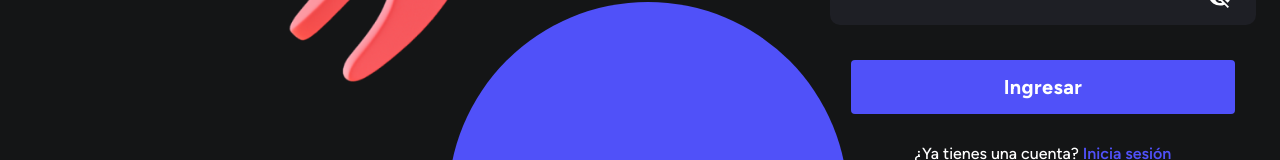
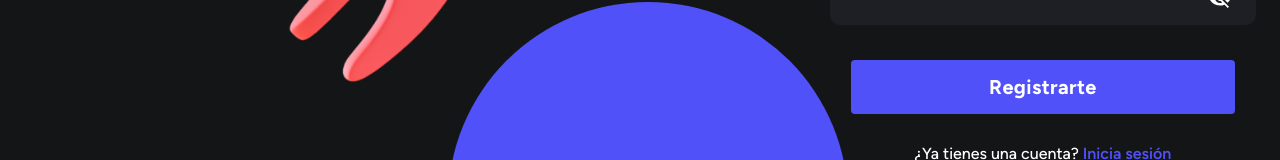
Before and after one commit to ricardoolivaresventura/ihc-project, a React (Create React App) app: page /register in a window 1280 px wide. Shown: the part 598-758 px from the top of the page. Built offline with nearby package versions, Linux system fonts and the light colour scheme; no server answers.

Commit message:
CREATE ACCOUNT

```diff
--- a/src/pages/Signup.js
+++ b/src/pages/Signup.js
@@ -3,6 +3,9 @@ import styled from 'styled-components';
 import { useNavigate } from 'react-router-dom';
 import InputWithLabel from '../components/login/InputWithLabel';
 import CustomButton from '../components/login/CustomButton';
+import { validationEmail } from '../utils/validationEmail';
+import { createUserWithEmailAndPassword } from 'firebase/auth';
+import { auth } from '../firebase';
 
 export default function Signup() {
   const navigate = useNavigate();
@@ -12,9 +15,65 @@ export default function Signup() {
   const [showPassword, setShowPassword] = useState(false);
   const [showRepeatPassword, setShowRepeatPassword] = useState(false);
   const [formError, setFormError] = useState({});
+  const [loading, setLoading] = useState(false);
+  const [loginError, setLoginError] = useState('');
 
   const navigateToLoginPage = () => {
     navigate('/login');
+  };
+
+  const handleClick = () => {
+    const errors = {};
+    setLoginError('');
+    if (!email || !password || !repeatPassword) {
+      if (!email) {
+        errors.email = true;
+        errors.emailError = 'El correo es obligatorio';
+      }
+      if (!password) {
+        errors.password = true;
+        errors.passwordError = 'La contraseña es obligatoria';
+      }
+      if (!repeatPassword) {
+        errors.repeatPassword = true;
+        errors.repeatPasswordError = 'La contraseña es obligatoria';
+      }
+    } else if (!validationEmail(email?.trim())) {
+      errors.email = true;
+      errors.emailError = 'Introduce un correo válido';
+    } else if (password.trim() !== repeatPassword.trim()) {
+      errors.password = true;
+      errors.passwordError = 'Las contraseñas no coinciden';
+      errors.repeatPassword = true;
+      errors.repeatPasswordError = 'Las contraseñas no coinciden';
+    } else if (password.trim().length < 6) {
+      errors.password = true;
+      errors.passwordError = 'Las contraseña debe tener mínimo 6 caracteres';
+      errors.repeatPassword = true;
+      errors.repeatPasswordError = 'Las contraseña debe tener mínimo 6 caracteres';
+    } else {
+      setLoading(true);
+      createUserWithEmailAndPassword(auth, email.trim(), password)
+        .then(async (response) => {
+          navigate('/');
+        })
+        .catch((err) => {
+          let message = 'Ocurrió un error, inténtalo otra vez';
+          switch (err.code) {
+            case 'auth/email-already-in-use':
+              message = 'El correo ya está siendo utilizado';
+              break;
+            case 'auth/internal-error':
+              message = 'Ocurrió un error, inténtalo otra vez';
+              break;
+            default:
+              break;
+          }
+          setLoading(false);
+          setLoginError(message);
+        });
+    }
+    setFormError(errors);
   };
 
   return (
@@ -64,8 +123,9 @@ export default function Signup() {
           errorMessage={formError.repeatPasswordError}
           marginTop={25}
         />
+        {loginError && <Error>{loginError}</Error>}
         <Footer>
-          <CustomButton title={'Ingresar'} />
+          <CustomButton title={'Registrarte'} loading={loading} handleClick={handleClick} />
           <DoesntHaveAccount onClick={navigateToLoginPage}>
             ¿Ya tienes una cuenta? <DoesntHaveAccountButton>Inicia sesión</DoesntHaveAccountButton>
           </DoesntHaveAccount>
@@ -169,3 +229,10 @@ const DoesntHaveAccountButton = styled.span`
   color: ${(props) => props.theme.colors.primary};
   font-family: ${(props) => props.theme.fonts.semiBold};
 `;
+
+const Error = styled.p`
+  color: red;
+  font-family: ${(props) => props.theme.fonts.regular};
+  font-size: 16px;
+  margin-top: 10px;
+`;
```
